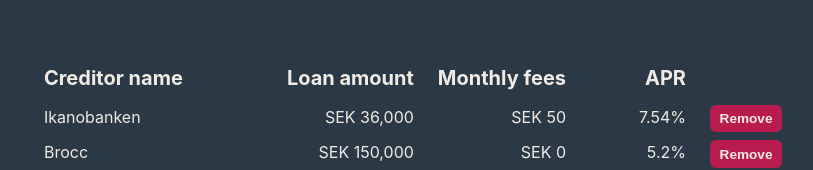
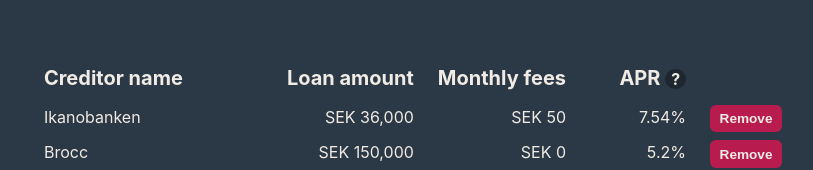
Before and after one commit to zykadelic/react-loans-demo, a React (Create React App) app: page / in a window 1280 px wide. Shown: the part 236-406 px from the top of the page, without its empty margins (227-1040 px from the left). Built offline with nearby package versions, Linux system fonts and the light colour scheme.

Commit message:
adds a little abbreviation explainer :)

```diff
--- a/src/App.scss
+++ b/src/App.scss
@@ -115,6 +115,58 @@
   }
 }
 
+// good enough in a pinch; lacks support for going out-of-view on top of the viewport
+// and for long texts (no line breaks)
+.helpText {
+  position: relative;
+  cursor: help;
+
+  // the tooltip
+  &::before {
+    content: attr(data-text);
+    position: absolute;
+    bottom: 100%;
+
+    // x-center
+    left: 50%;
+    transform: translateX(-50%);
+
+    display: block;
+    visibility: hidden;
+    opacity: 0;
+    padding: .2rem .5rem;
+    border-radius: .5rem;
+    background: var(--color-primary--contrast);
+    box-shadow: 0 1px 2px rgba(black, .1);
+    font-size: .9rem; // note! rem not em here, for not blowing out of proportion
+    font-weight: normal;
+    cursor: text;
+
+    transition-property: opacity, margin-bottom, box-shadow;
+    transition-duration: .2s;
+  }
+  &:hover::before {
+    opacity: 1;
+    visibility: visible;
+    margin-bottom: .2rem;
+    box-shadow: 0 1px 2px rgba(black, .1), 0 3px 8px rgba(black, .5);
+  }
+
+  // the "help icon"
+  &::after {
+    content: '?';
+    display: inline-block;
+    width: 1.3em;
+    height: 1.3em;
+    margin-left: .3em;
+    border-radius: 100%;
+    background: rgba(black, .3);
+    font-size: .8em;
+    line-height: 1.3em;
+    text-align: center;
+  }
+}
+
 
 //== Utility classes
 
--- a/src/components/loans/Loans.js
+++ b/src/components/loans/Loans.js
@@ -36,7 +36,9 @@
           <th className="grid__item grid__item--header">Creditor name</th>
           <th className="grid__item grid__item--header grid__item--numerical">Loan amount</th>
           <th className="grid__item grid__item--header grid__item--numerical">Monthly fees</th>
-          <th className="grid__item grid__item--header grid__item--numerical">APR</th>
+          <th className="grid__item grid__item--header grid__item--numerical">
+            <span className="helpText" data-text="Annual Percentage Rate">APR</span>
+          </th>
           <th className="grid__item"></th>
         </tr>
       </thead>
```
